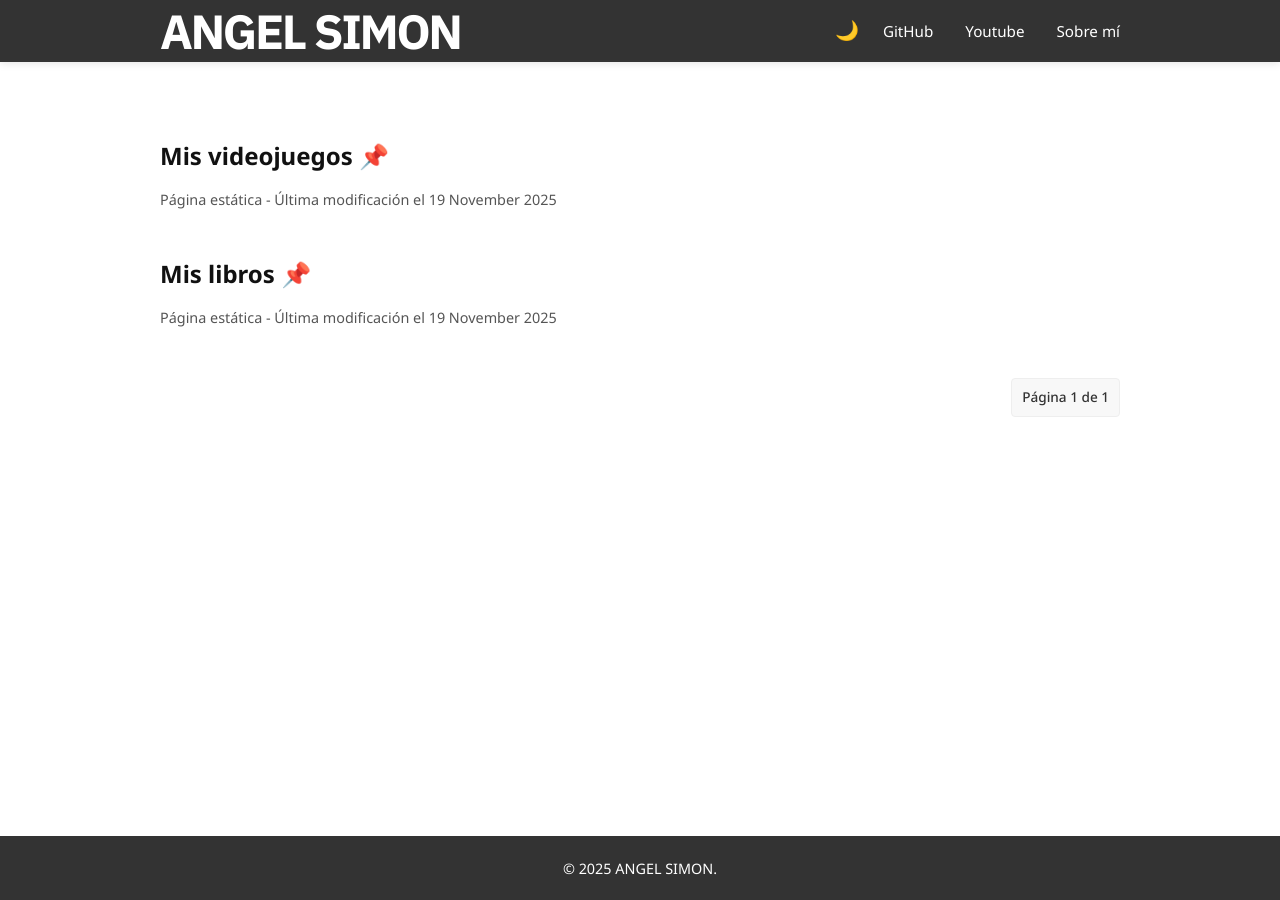
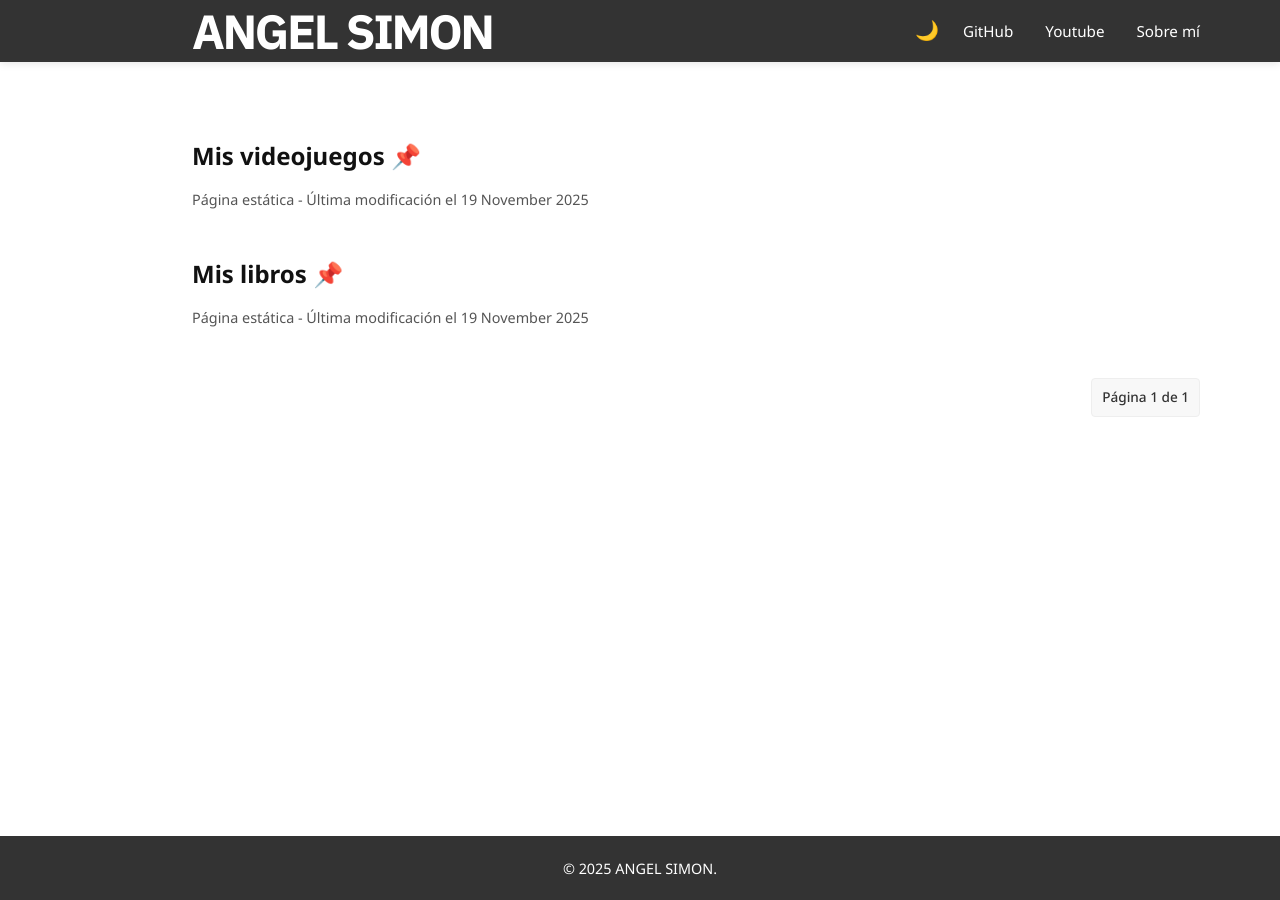
Before and after one commit to angelsimon/angelsimon.github.io, a Jekyll site: the page built from index.html, in a window 1280 px wide. Built offline with Jekyll 4.4.1, drawn with Linux system fonts in a browser that asks for light colours; some web fonts are replaced; the list of posts is cut into pages by our own code.

Commit message:
Refactor CSS styles and reset configuration

```diff
--- a/assets/css/styles.css
+++ b/assets/css/styles.css
@@ -206,8 +206,8 @@ h6 { font-size: var(--h6-size); }
 
 .header-container {
     max-width: 1200px;
-    margin: 0 10% 0 10%;
-    padding: 0 2rem;
+    margin: 0 0;
+    padding: 0 0 0 12rem;
     display: flex;
     justify-content: space-between;
     align-items: center;
@@ -259,8 +259,8 @@ h6 { font-size: var(--h6-size); }
 
 .right-elements {
     display: flex;
-    align-items: center; /* Alinea verticalmente el botón y el menú */
-    gap: 1.5rem; /* Espacio entre el selector de tema y la navegación/menú */
+    align-items: center;
+    gap: 1.5rem;
 }
 
 /* ============================================
@@ -269,8 +269,8 @@ h6 { font-size: var(--h6-size); }
 
 .container {
     max-width: 1200px;
-    margin: 0 10% 0 10%;
-    padding: 3rem 2rem;
+    margin: 0 0;
+    padding: 3rem 0 0 12rem;
     flex-grow: 1;
 }
 
```
